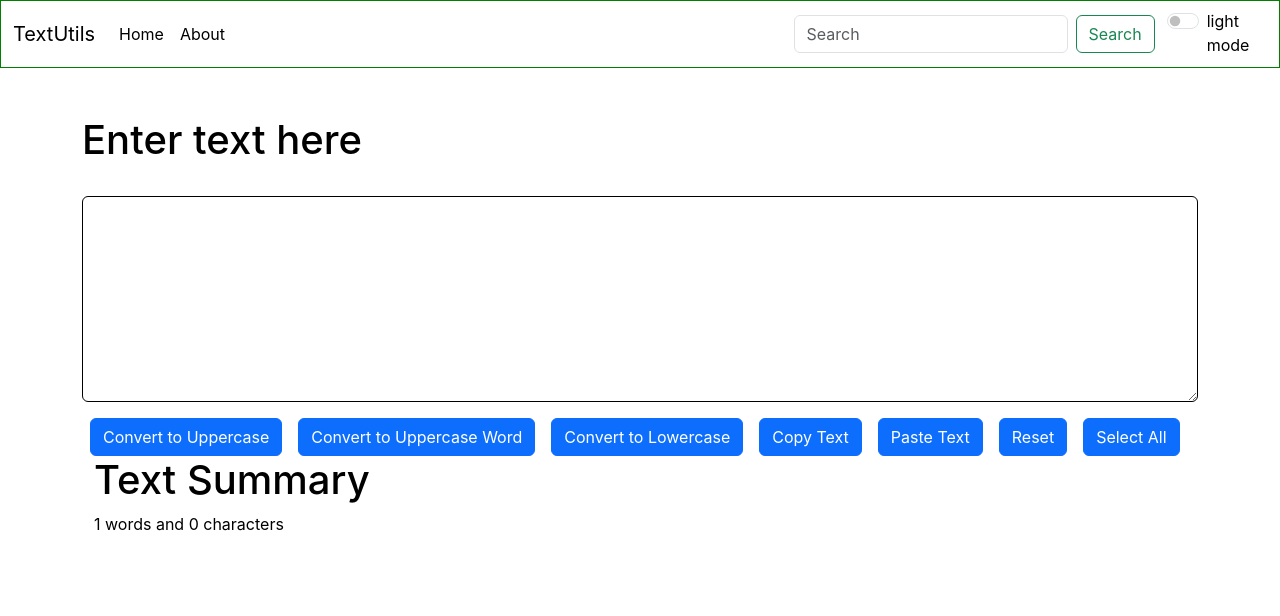
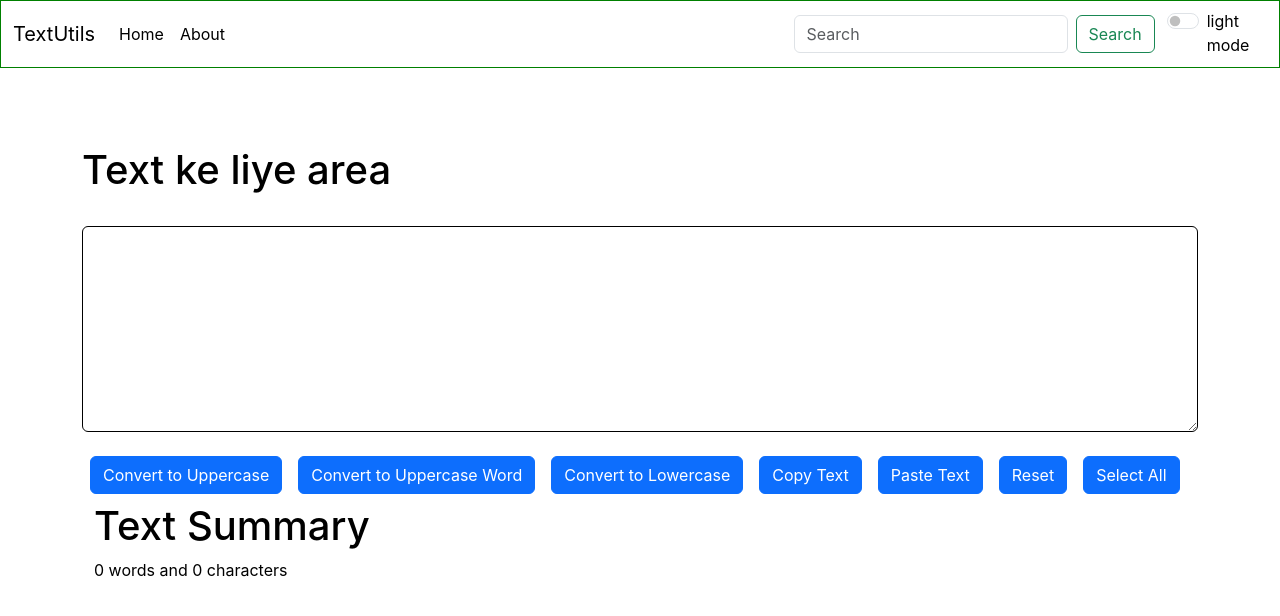
Before and after one commit to Arnavgarg68/first-react-app-Textutils-, a React (Create React App) app: page / in a window 1280 px wide. Shown: the top 616 px of the page. Built offline with nearby package versions, Linux system fonts and the light colour scheme.

Commit message:
Text utils completed using hash router

```diff
--- a/src/App.js
+++ b/src/App.js
@@ -1,30 +1,54 @@
 // import logo from './logo.svg';
 import './App.css';
 import React, { useState } from 'react'
-
 import Navbar from './components/Navbar';
-// import Bout from './components/Bout';
+import Alert from './components/Alert';
+import Aabout from './components/Aabout';
 import TextForm from './components/TextForm';
+import {
+  HashRouter as Router,
+  Routes,
+  Route
+} from "react-router-dom";
 function App() {
-  const [mode, setMode] = useState('light')
+  const [alert,setAlert]=useState(null);
+  const [mode, setMode] = useState('light');
+  const showAlert=(message,type)=>{
+    setAlert({
+      msg:message,
+      type:type
+    })
+    setTimeout(()=>{
+      setAlert(null)
+    },2000);
+  }
   const togglemode = () => {
     if (mode === 'light') {
       setMode('dark');
       document.body.style.backgroundColor = "#4d246b";
+      showAlert("Dark Mode enabled","success")
     }
     else {
       setMode('light');
       document.body.style.backgroundColor = "white"
+      showAlert("Light Mode enabled","success")
 
     }
   }
   return (
 
     <>
+    <Router>
       <Navbar title="TextUtils" mode={mode} togglemode={togglemode} aboutText="About" />
+      <Alert alert={alert}/>
       <div className="container my-5">
-        <TextForm heading="Enter text here" mode={mode} />
+      <Routes>
+      <Route path="/Aabout" element={<Aabout mode={mode} />} />
+        <Route path="/" element={<TextForm mode={mode} showAlert={showAlert}/>} />
+      </Routes>
       </div>
+    </Router>
+
     </>
   );
 }
--- /dev/null
+++ b/src/components/Aabout.js
@@ -0,0 +1,50 @@
+import React, { useState } from 'react'
+
+export default function Aabout(props) {
+  const myStyle={
+    color:props.mode==="dark"?"white":"black",
+    backgroundColor:props.mode==="dark"?"black":"white"
+  }
+  return (
+    <div className='container my-3'>
+      <div class="accordion" id="accordionExample">
+        <div class="accordion-item" style={myStyle}>
+          <h2 class="accordion-header">
+            <button class="accordion-button" type="button" data-bs-toggle="collapse" data-bs-target="#collapseOne" aria-expanded="true" aria-controls="collapseOne"style={myStyle} >
+              <strong>Open Source</strong>
+            </button>
+          </h2>
+          <div id="collapseOne" class="accordion-collapse collapse show" data-bs-parent="#accordionExample">
+            <div class="accordion-body">
+            <code>Open source</code> refers to software whose source code is accessible and freely available for anyone to view, use, modify, and distribute. Embracing collaboration and transparency, open source fosters community-driven development. Contributors worldwide enhance projects, leading to innovation and reliability. Notable examples include the Linux operating system and the Apache HTTP Server. Open source empowers diverse individuals and organizations, promoting shared knowledge and the democratization of technology, ultimately benefiting users and the global digital ecosystem
+            </div>
+          </div>
+        </div>
+        <div class="accordion-item"style={myStyle}>
+          <h2 class="accordion-header">
+            <button class="accordion-button collapsed" type="button" data-bs-toggle="collapse" data-bs-target="#collapseTwo" aria-expanded="false" aria-controls="collapseTwo"style={myStyle}>
+              <strong>Free to Use</strong>
+            </button>
+          </h2>
+          <div id="collapseTwo" class="accordion-collapse collapse" data-bs-parent="#accordionExample">
+            <div class="accordion-body">
+            A <code>free-to-use</code> site provides services or content without requiring payment. Users can access features, resources, or information without incurring charges. While some sites offer complimentary services supported by ads, others operate on a freemium model, providing basic functions at no cost and premium features for a fee.
+            </div>
+          </div>
+        </div>
+        <div class="accordion-item"style={myStyle}>
+          <h2 class="accordion-header">
+            <button class="accordion-button collapsed" type="button" data-bs-toggle="collapse" data-bs-target="#collapseThree" aria-expanded="false" aria-controls="collapseThree"style={myStyle}>
+              <strong>Browser Friendly</strong>
+            </button>
+          </h2>
+          <div id="collapseThree" class="accordion-collapse collapse" data-bs-parent="#accordionExample">
+            <div class="accordion-body">
+            <code>Browser-friendly</code> websites are designed to work seamlessly across various web browsers, ensuring a consistent user experience. They adhere to web standards, utilize responsive design principles, and employ compatibility testing. This approach guarantees accessibility, functionality, and optimal performance, irrespective of the browser or device used by the visitor.
+            </div>
+          </div>
+        </div>
+      </div>
+    </div>
+  )
+}
--- /dev/null
+++ b/src/components/Alert.js
@@ -0,0 +1,17 @@
+import React from 'react'
+
+function Alert(props) {
+  const capital=(word)=>{
+    let lower = word.toLowerCase();
+    return lower.charAt(0).toUpperCase() + lower.slice(1)
+  }
+  return (
+    <div style={{height:"30px"}}>
+    {props.alert && <div className={`alert alert-${props.alert.type} alert-dismissible fade show`} role="alert">
+      <strong>{capital(props.alert.type)}: </strong>{props.alert.msg}
+      </div>}
+</div>
+  )
+}
+
+export default Alert
--- a/src/components/Navbar.js
+++ b/src/components/Navbar.js
@@ -1,25 +1,21 @@
 import React from 'react'
 import PropTypes from 'prop-types'
-// import Bout from './components/Bout';
-// import { Link } from 'react-router-dom'
+import { Link } from 'react-router-dom'
 export default function Navbar(props) {
-  // const [navStyle, setNavStyle] = useState({
-  //   color: 'black'
-  // })
   return (
     <nav className="navbar navbar-expand-lg  " style={{ backgroundColor: props.mode === 'dark' ? 'black' : 'white', color: props.mode === 'dark' ? 'white' : 'black' ,border:"1px solid green"}}>
       <div className="container-fluid" style={{ backgroundColor: props.mode === 'dark' ? 'black' : 'white', color: props.mode === 'dark' ? 'white' : 'black' }}>
-        <a className="navbar-brand" href="#" style={{ color: props.mode === 'dark' ? 'white' : 'black' }}>{props.title}</a>
+        <Link className="navbar-brand" to="/" style={{ color: props.mode === 'dark' ? 'white' : 'black' }}>{props.title}</Link>
         <button className="navbar-toggler" type="button" data-bs-toggle="collapse" data-bs-target="#navbarSupportedContent" aria-controls="navbarSupportedContent" aria-expanded="false" aria-label="Toggle navigation">
           <span className="navbar-toggler-icon"></span>
         </button>
         <div className="collapse navbar-collapse" id="navbarSupportedContent"style={{color:props.mode==='dark'?'white':'black'}}>
           <ul className="navbar-nav me-auto mb-2 mb-lg-0">
             <li className="nav-item">
-              <a className="nav-link active" aria-current="page" href="#" style={{color:props.mode==='dark'?'white':'black'}}>Home</a>
+              <Link className="nav-link active" aria-current="page" to="/" style={{color:props.mode==='dark'?'white':'black'}}>Home</Link>
             </li>
             <li className="nav-item">
-              <a className="nav-link" href="#"style={{color:props.mode==='dark'?'white':'black'}}>{props.aboutText}</a>
+              <Link className="nav-link" to="/Aabout"style={{color:props.mode==='dark'?'white':'black'}}>{props.aboutText}</Link>
             </li>
           </ul>
           <form className="d-flex" role="search">
--- a/src/components/TextForm.js
+++ b/src/components/TextForm.js
@@ -9,6 +9,7 @@ export default function TextForm(props) {
         console.log("uppercase was clicked" + text)
         let newText = text.toUpperCase();
         setText(newText)
+        props.showAlert("Text to Uppercase","success");
     }
     const HandleChange = (event) => {
         // console.log("i am on change")
@@ -17,19 +18,22 @@ export default function TextForm(props) {
     const LowercaseClick = () => {
         let newText = text.toLowerCase();
         setText(newText)
+        props.showAlert("Text to Lowercase","success")
     }
     const ClearClick = () => {
         let newtext = '';
         setText(newtext)
+        props.showAlert("Clear Text-Box","success")
     }
     const UppercaseWordClick = () => {
-        let newtext = text;
-        const arr = newtext.split(" ");
+        let newtext = text.toLowerCase();
+        const arr = newtext.split(/\s+/);
         for (let i = 0; i < arr.length; i++) {
             arr[i] = arr[i].charAt(0).toUpperCase() + arr[i].slice(1);
         }
         newtext = arr.join(" ");
         setText(newtext)
+        props.showAlert("Text to Uppercase only first alphabets","success")
     }
     // const [mystyle, setmystyle] = useState({
     //     color: 'black',
@@ -73,10 +77,12 @@ export default function TextForm(props) {
         let paste = await navigator.clipboard.readText();
         document.getElementById("myInput").value += paste;
         setText(paste);
+        props.showAlert("Paste clipboard text","success")
     }
     const SelectClick=()=>{
         let val = document.getElementById("myInput")
         val.select();
+        props.showAlert("All text selected","success")
     }
 
 return (
@@ -89,17 +95,17 @@ return (
                 <label htmlFor="mybox" className="form-label"style={{backgroundColor:props.mode==="dark"?"#4d246b":"white",color:props.mode==="dark"?"white":"black"}}></label>
                 <textarea className="form-control" id="myInput" rows="8" value={text} onChange={HandleChange} style={{backgroundColor:props.mode==="dark"?"#4d246b":"white",color:props.mode==="dark"?"white":"black",borderColor:props.mode==="dark"?"grey":"black"}}></textarea>
             </div>
-            <button className='btn btn-primary mx-2' onClick={UppercaseClick}>Convert to Uppercase</button>
-            <button className='btn btn-primary mx-2' onClick={UppercaseWordClick}>Convert to Uppercase Word</button>
-            <button className='btn btn-primary mx-2' onClick={LowercaseClick}>Convert to Lowercase</button>
-            <button className="btn btn-primary mx-2" onClick={copyText}>Copy Text</button>
-            <button className="btn btn-primary mx-2" onClick={pasteText}>Paste Text</button>
-            <button className='btn btn-primary mx-2' onClick={ClearClick}>Reset</button>
-            <button className='btn btn-primary mx-2' onClick={SelectClick}>Select All</button>
+            <button className='btn btn-primary mx-2 my-2' onClick={UppercaseClick}>Convert to Uppercase</button>
+            <button className='btn btn-primary mx-2 my-2' onClick={UppercaseWordClick}>Convert to Uppercase Word</button>
+            <button className='btn btn-primary mx-2 my-2' onClick={LowercaseClick}>Convert to Lowercase</button>
+            <button className="btn btn-primary mx-2 my-2" onClick={copyText}>Copy Text</button>
+            <button className="btn btn-primary mx-2 my-2" onClick={pasteText}>Paste Text</button>
+            <button className='btn btn-primary mx-2 my-2' onClick={ClearClick}>Reset</button>
+            <button className='btn btn-primary mx-2 my-2' onClick={SelectClick}>Select All</button>
         </div>
         <div className="container" style={{color:props.mode==="dark"?"white":"black"}}>
             <h1>Text Summary</h1>
-            <p>{text.split(" ").length} words and {text.length} characters</p>
+            <p>{text.split(/\s+/).filter((element)=>{return element.length!==0}).length} words and {text.length} characters</p>
         </div>
         {/* <button className='btn btn-primary' onClick={togglemode}>{BtnText}</button> */}
     </>
```
Also changed, not shown: src/components/Bout.js (deleted, +0 -46 lines).
